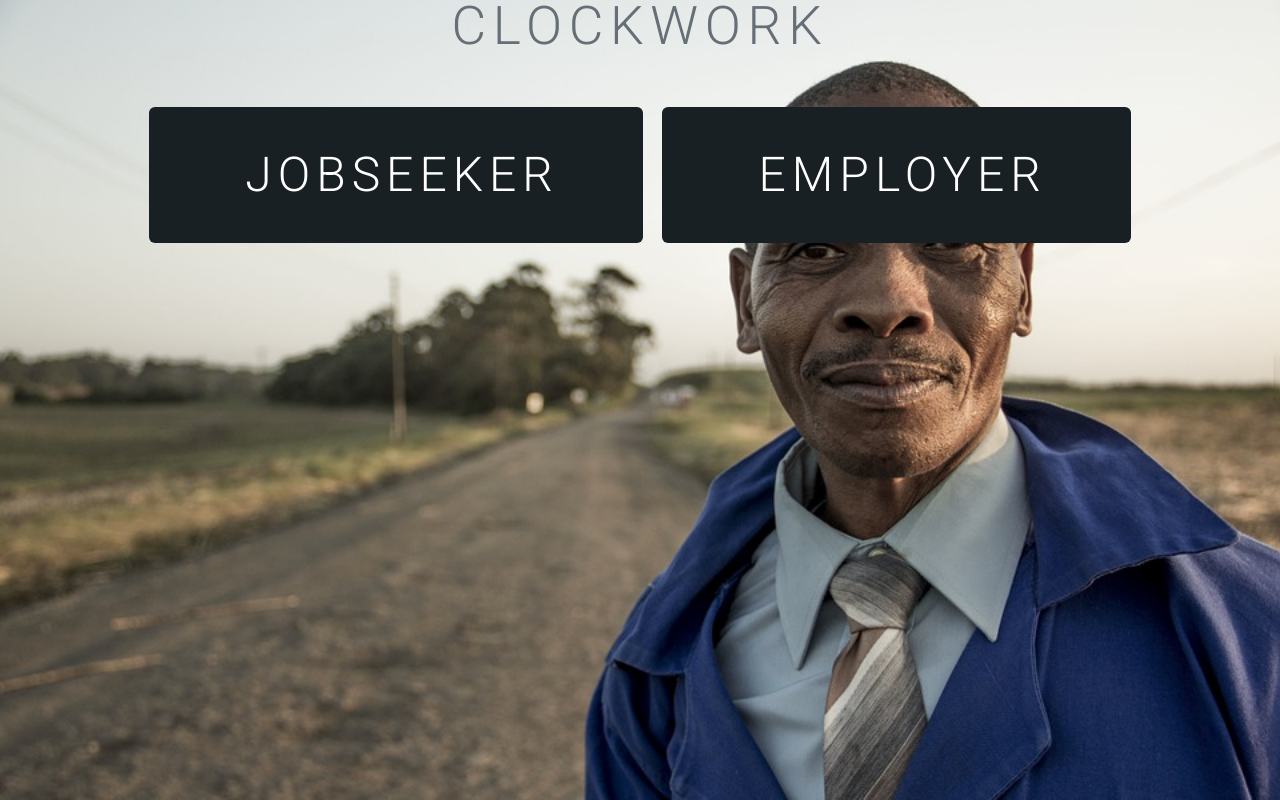
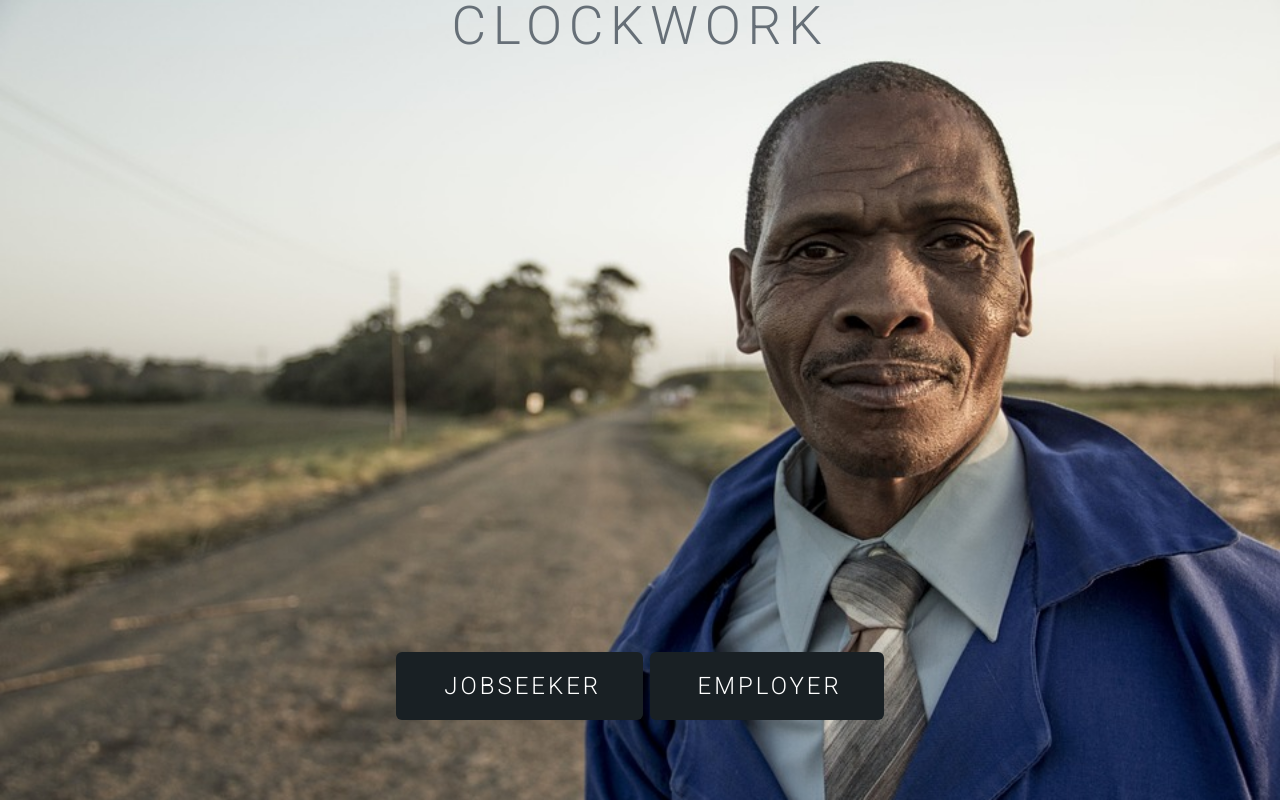
Before and after one commit to jakingwill/Cl2, a Django app: page /clockwork/ in a window 1280 px wide. Run offline with Django 3.2, Linux system fonts and the light colour scheme.

Commit message:
button styles

```diff
--- a/clockwork/templates/clockwork/index.html
+++ b/clockwork/templates/clockwork/index.html
@@ -4,10 +4,12 @@
 
 <link rel="stylesheet" type="text/css" href="{% static 'css/style.css'%}" />
 </head>
-<div id="banner" style="vertical-align:middle">
-<h1 style="vertical align:middle">Clockwork<h1>
-<a href="http://127.0.0.1:8000/clockwork/iamajobseeker/" class="button" style="right">Jobseeker</a>
-<a href="http://127.0.0.1:8000/clockwork/iamanemployer/" class="button" style="top:55;">Employer</a>
+<div id="banner">
+	<h1>Clockwork</h1>
+	<div style="position:fixed; bottom: 10%; width: 100%;">
+		<a href="http://127.0.0.1:8000/clockwork/iamajobseeker/" class="button">Jobseeker</a>
+		<a href="http://127.0.0.1:8000/clockwork/iamanemployer/" class="button">Employer</a>
+	</div>
 </div>
 
 <p>Clockwork write up</p>
```
